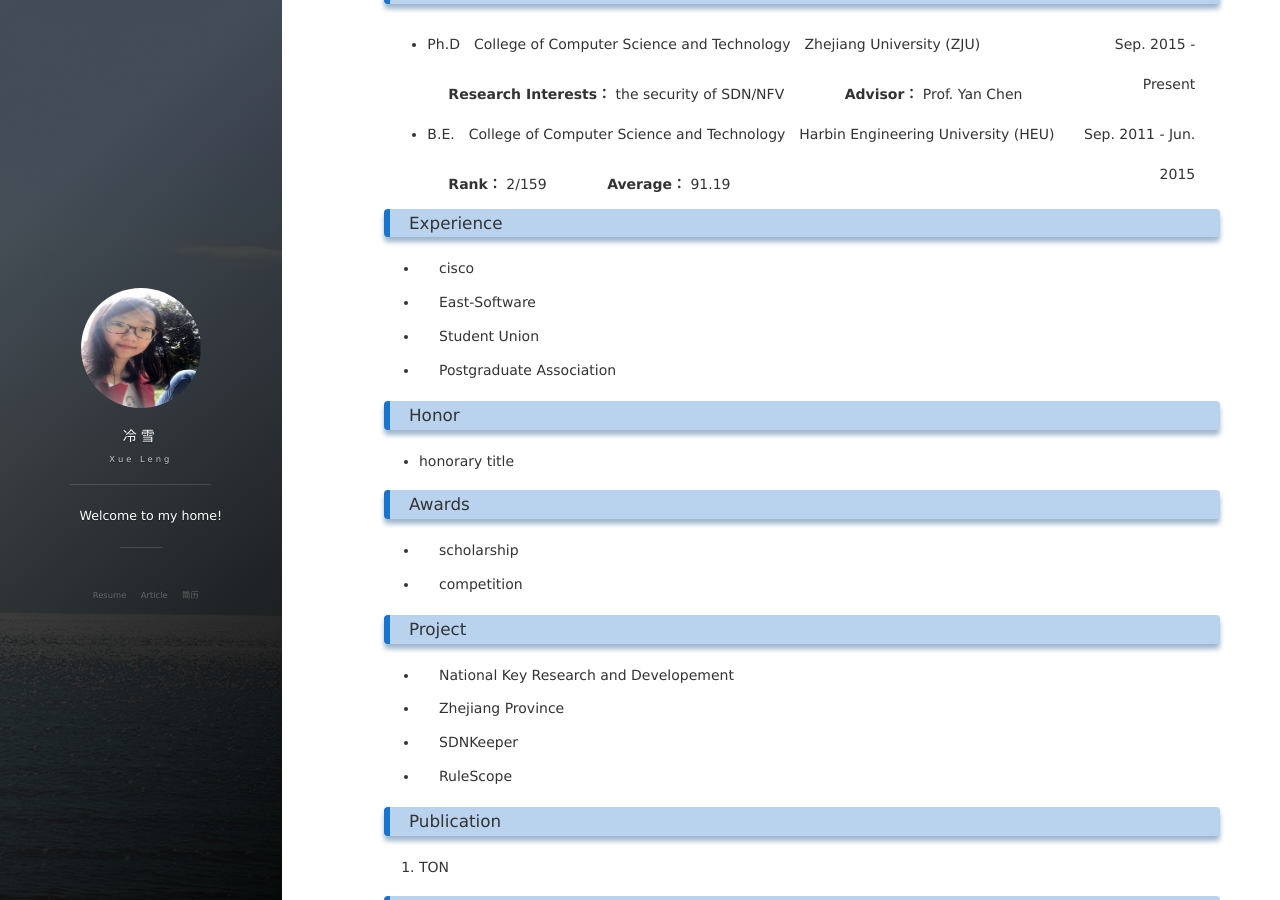
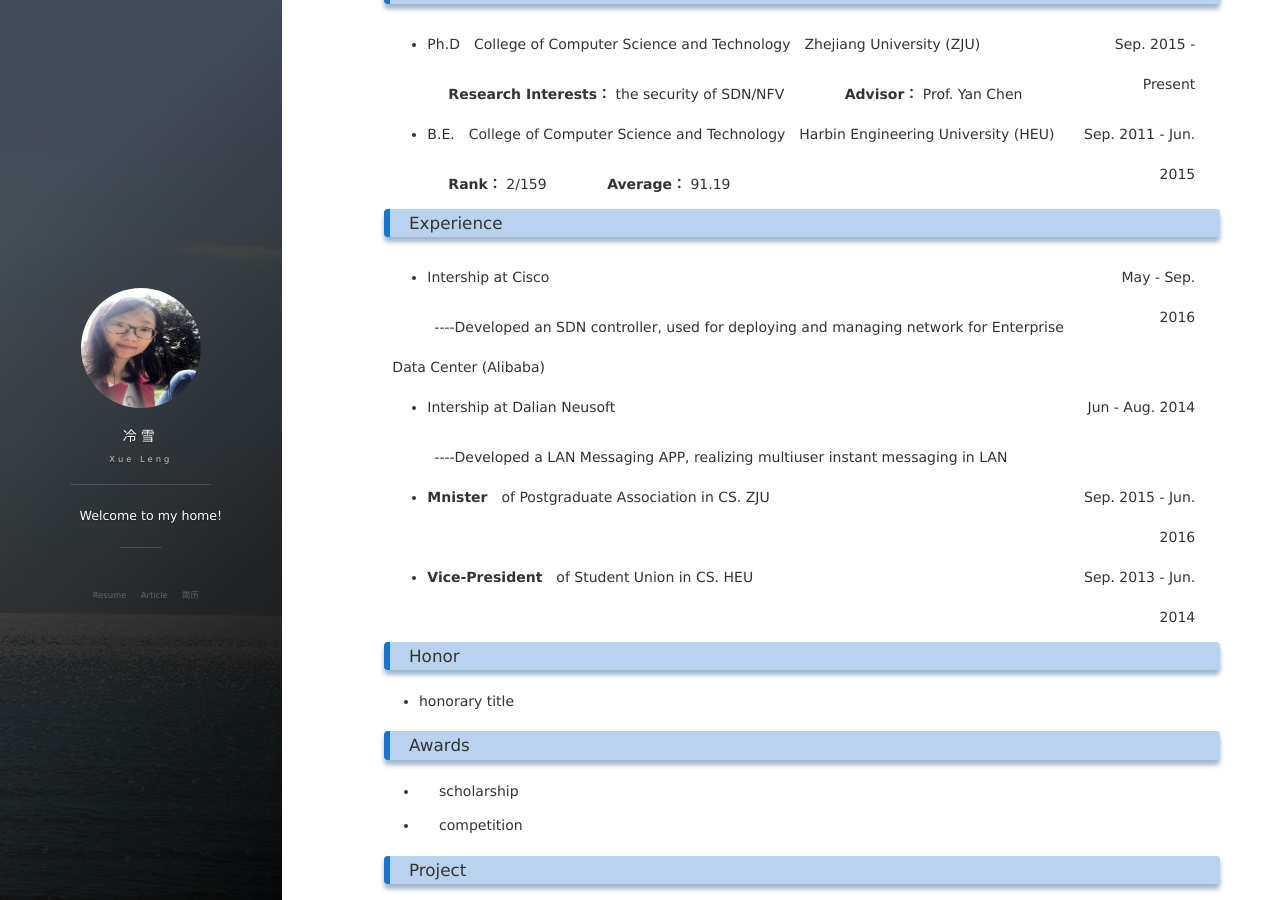
Before and after one commit to lxv458/OldWeb, a Jekyll site: the page built from index.md, in a window 1280 px wide and 900 px high, scrolled down 367 px. Built offline with Jekyll 4.4.1, drawn with Linux system fonts in a browser that asks for light colours; nearby versions of some CDN libraries; our own code applies the rules of GitHub Pages for plain Markdown files; the list of posts is cut into pages by our own code; comment, search, counter and statistics services are not loaded.

Commit message:
resume in English

```diff
--- a/index.md
+++ b/index.md
@@ -43,13 +43,30 @@ title: Resume
 </table>
 
 ### Experience
-  * cisco
-
-  * East-Software
-
-  * Student Union
-
-  * Postgraduate Association
+<table>
+  <tr>
+    <td align="left"><ul><li>Intership at Cisco</li></ul></td>
+    <td align="right" rowspan="2" style="vertical-align:text-top">May&nbsp;-&nbsp;Sep. 2016</td>
+  </tr>
+  <tr>
+    <td align="left">&emsp;&emsp;&emsp;----Developed an SDN controller, used for deploying and managing network for Enterprise Data Center (Alibaba)</td>
+  </tr>
+  <tr>
+    <td align="left"><ul><li>Intership at Dalian Neusoft </li></ul></td>
+    <td align="right" rowspan="2" style="vertical-align:text-top">Jun&nbsp;-&nbsp;Aug. 2014</td>
+  </tr>
+  <tr>
+    <td align="left">&emsp;&emsp;&emsp;----Developed a LAN Messaging APP, realizing multiuser instant messaging in LAN</td>
+  </tr>
+  <tr>
+    <td align="left"><ul><li><strong>Mnister</strong>&emsp;of Postgraduate Association in CS. ZJU</li></ul></td>
+    <td align="right">Sep. 2015&nbsp;-&nbsp;Jun. 2016</td>
+  </tr>
+  <tr>
+    <td align="left"><ul><li><strong>Vice-President</strong>&emsp;of Student Union in CS. HEU</li></ul></td>
+    <td align="right">Sep. 2013&nbsp;-&nbsp;Jun. 2014</td>
+  </tr>
+</table>
 
 ### Honor
   * honorary title
```
